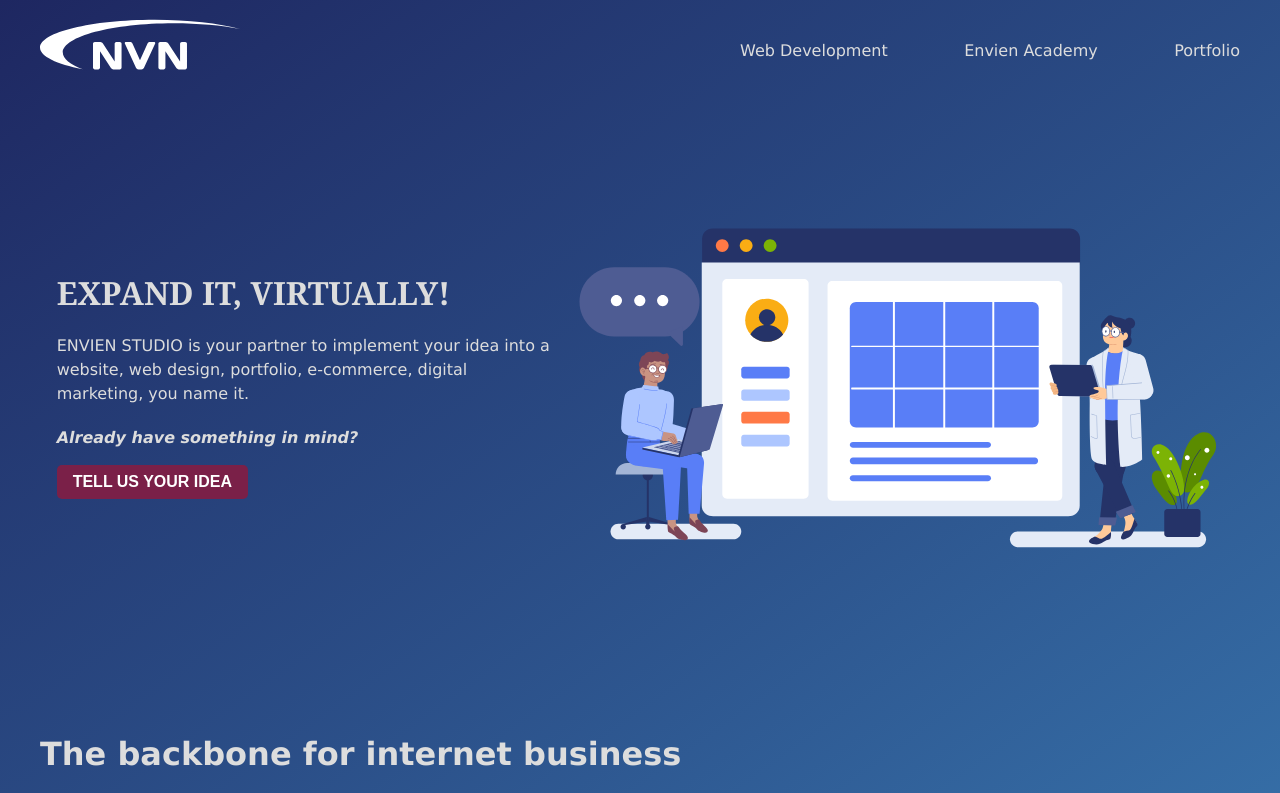
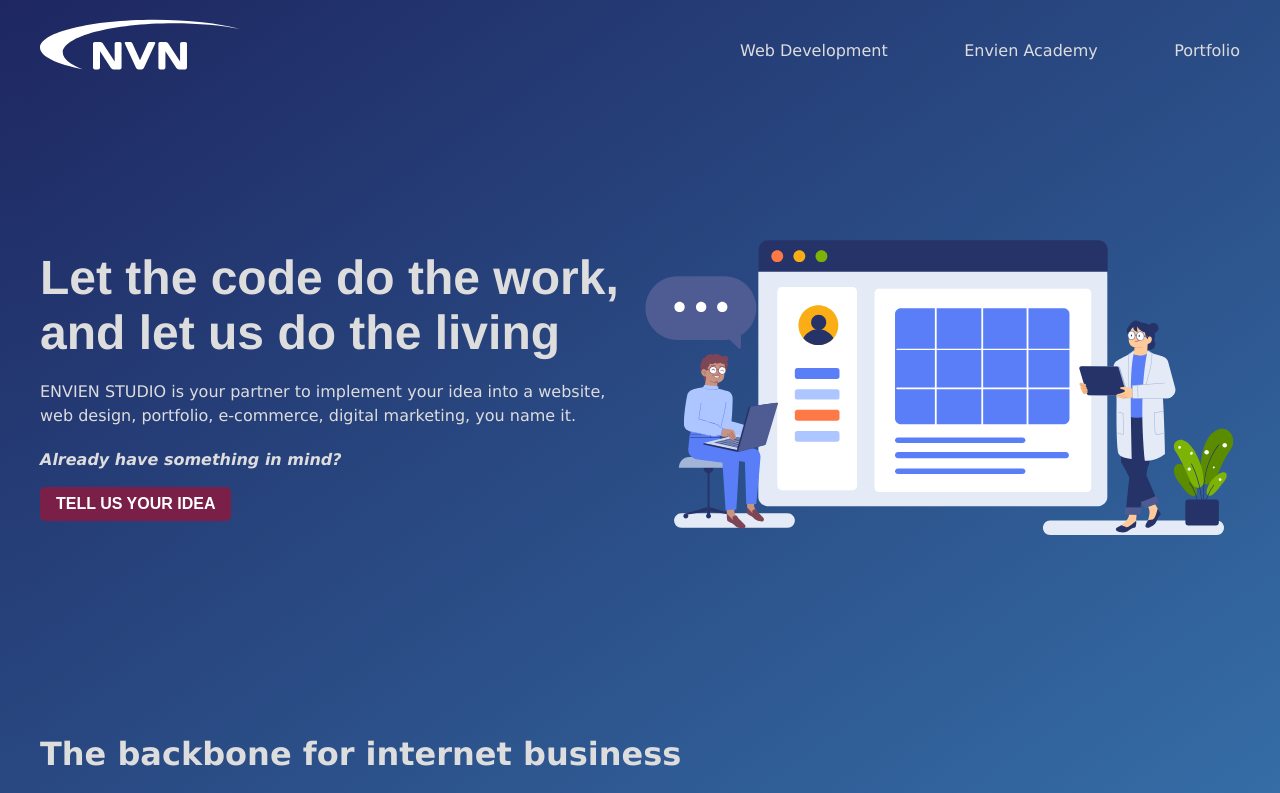
Before and after one commit to novrandobilly/envien-studio, a Next.js app: page / in a window 1280 px wide. Shown: the top 793 px of the page. Built offline with nearby package versions, Linux system fonts and the light colour scheme.

Commit message:
Headline refinement tagline

```diff
--- a/pages/homepage.module.scss
+++ b/pages/homepage.module.scss
@@ -38,15 +38,15 @@
 
     .welcome-board-message {
       width: 60%;
-      max-width: 500px;
+      max-width: 600px;
       border-radius: 10px;
       background-color: transparent;
       right: 4%;
       bottom: 4%;
       h1 {
-        text-transform: uppercase;
-        font-size: 2rem;
-        font-family: Georgia, 'Times New Roman', Times, serif;
+        // text-transform: uppercase;
+        font-size: 3rem;
+        font-family: 'Franklin Gothic Medium', 'Arial Narrow', Arial, sans-serif;
         margin: 0;
       }
       p {
--- a/pages/index.tsx
+++ b/pages/index.tsx
@@ -111,7 +111,8 @@
         <section className={styles['welcome-board']}>
           <div className={styles['welcome-board-header']}>
             <div className={styles['welcome-board-message']}>
-              <h1>Expand it, virtually!</h1>
+              {/* <h1>Expand your business, virtually!</h1> */}
+              <h1>Let the code do the work, and let us do the living</h1>
               {/* <p>
                 The best time to start realizing your idea is probably a few years ago, the second best time is now.
               </p> */}
```
